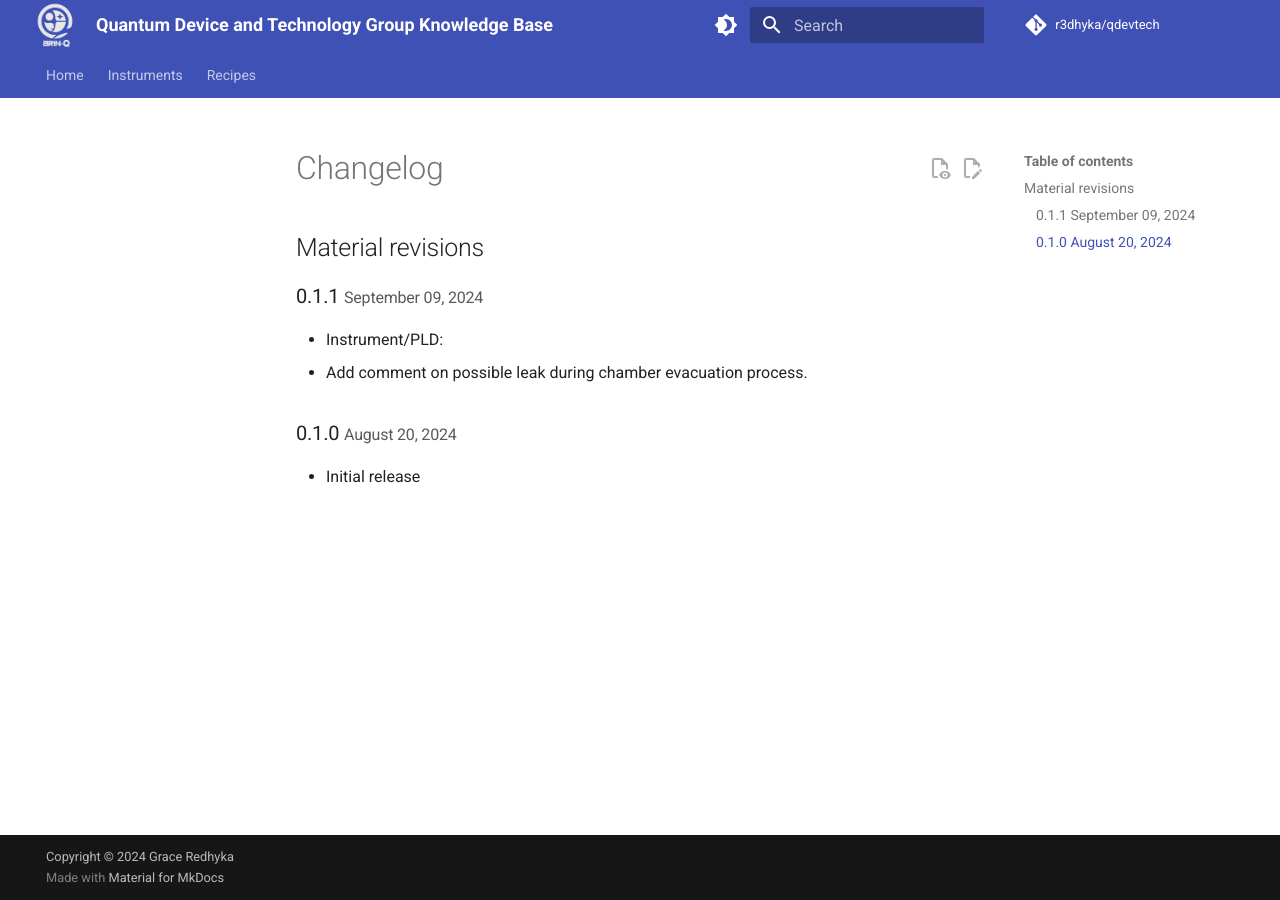
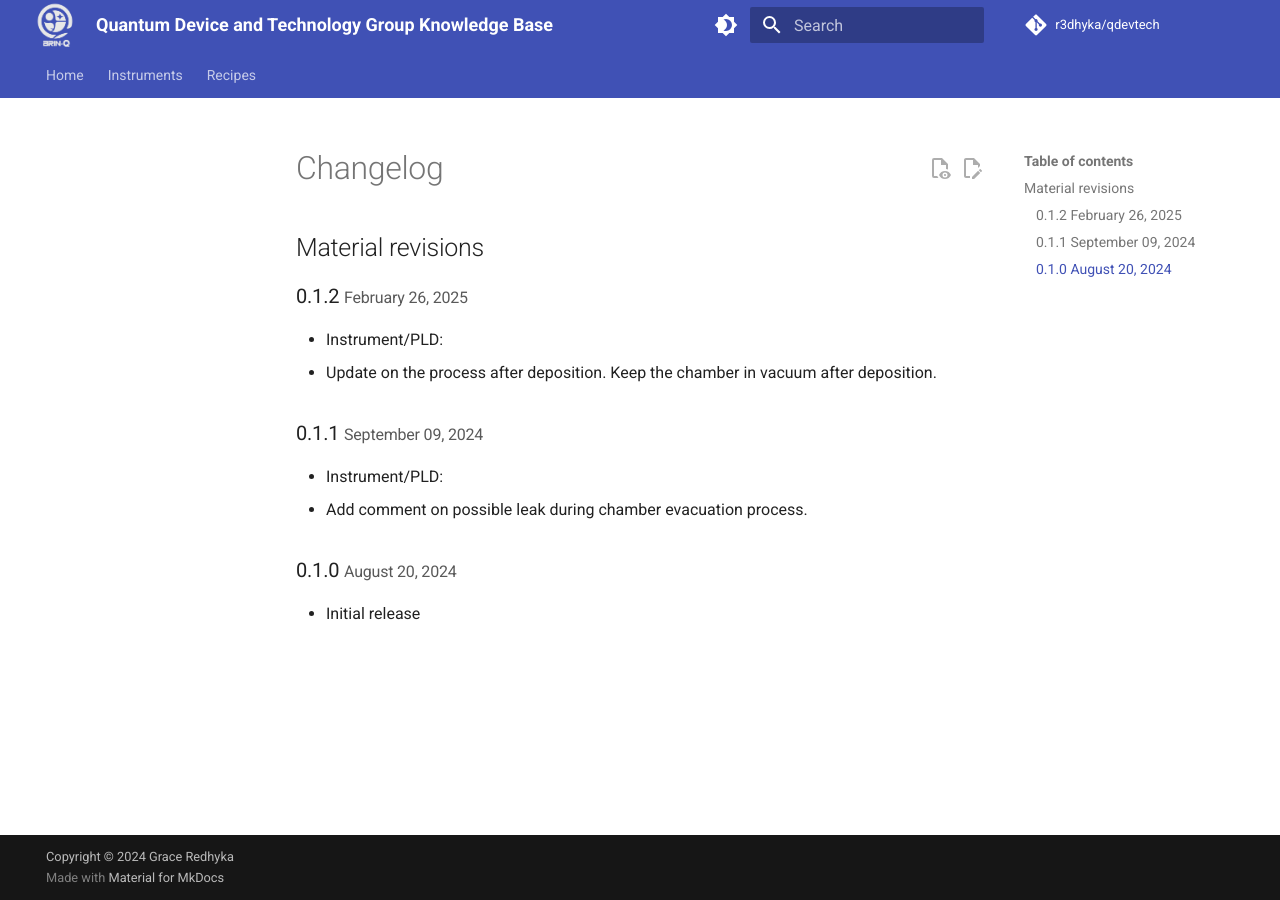
Before and after one commit to r3dhyka/qudev, an MkDocs documentation site: the page built from docs/changelog/index.md, in a window 1280 px wide. Built offline with MkDocs 1.6.1 and Material for MkDocs 9.7.7, drawn with Linux system fonts in a browser that asks for light colours; comment, search, counter and statistics services are not loaded.

Commit message:
Update index.md
Update changelog

```diff
--- a/docs/changelog/index.md
+++ b/docs/changelog/index.md
@@ -1,6 +1,11 @@
 # Changelog
 
 ## Material revisions
+
+### 0.1.2 <small>February 26, 2025</small>
+
+- Instrument/PLD:
+  - Update on the process after deposition. Keep the chamber in vacuum after deposition.
 
 ### 0.1.1 <small>September 09, 2024</small>
 
```
